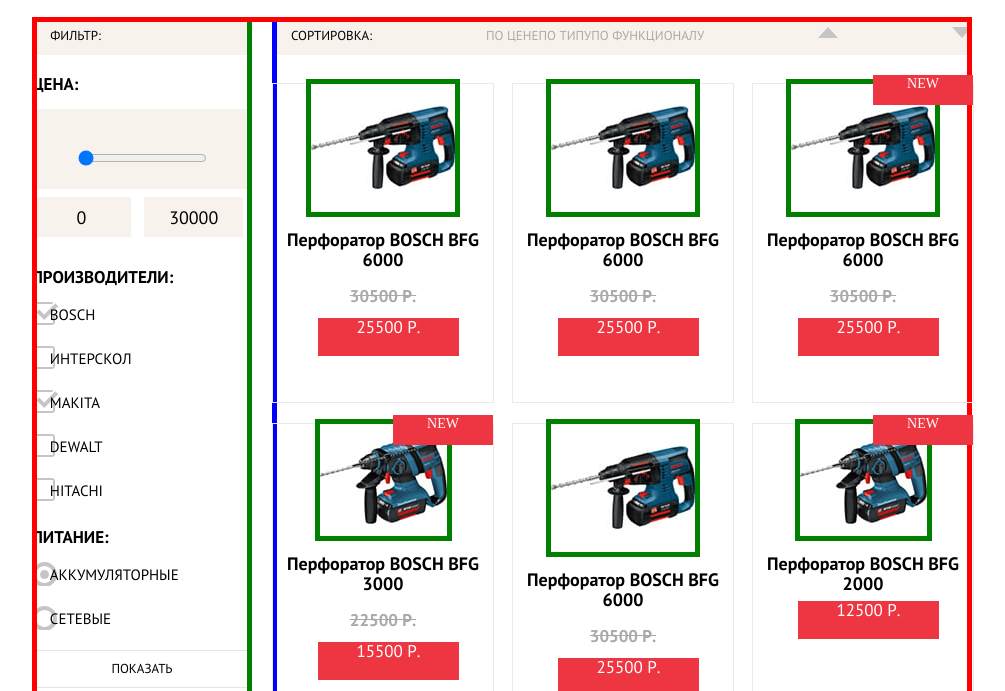
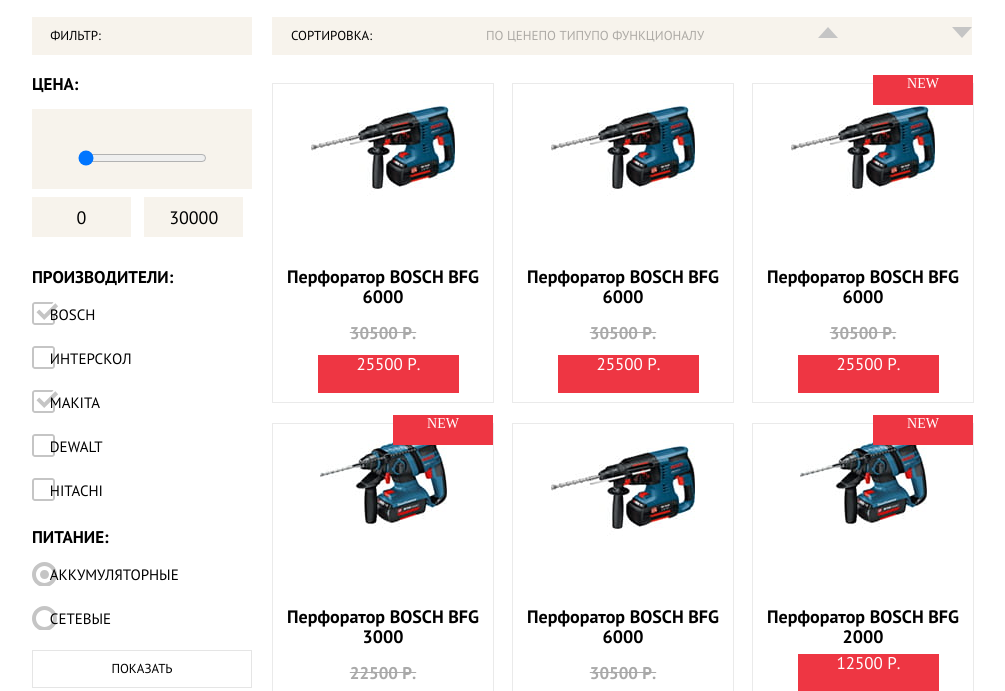
Before and after one commit to TanyaMozoleva/505199-technomart-31, a plain HTML site: page catalog.html in a window 1280 px wide. Shown: the part 509-1200 px from the top of the page, without its empty margins (138-1143 px from the left). Drawn offline with Linux system fonts and the light colour scheme; a web font is replaced by a local one.

Commit message:
Правки разметка (гриды)

```diff
--- a/css/style.css
+++ b/css/style.css
@@ -352,7 +352,6 @@ display: grid;
   grid-template-rows: 1fr 1fr 1fr;
   column-gap: 20px;
   row-gap: 20px;
-  outline: 5px solid  red;
   padding:0;
 }
 
@@ -871,22 +870,10 @@ display: grid;
 
 /*------------------------------Catalog-wrapper------------------------------*/
 .catalog-wpapper {
-  outline: 5px solid red;
-  outline-offset: -5px;
   display: grid;
   grid-template-columns: 220px 700px;
   column-gap: 20px;
   margin-bottom: 59px;
-}
-
-.catalog-filter-wrapper {
-  outline: 5px solid green;
-  outline-offset: -5px;
-}
-
-.catalog-content-wrapper {
-  outline: 5px solid blue;
-  outline-offset: -5px;
 }
 
 .catalog-content-wrapper .catalog-list {
@@ -922,8 +909,14 @@ display: grid;
   display: none;
 }
 
+.product-image-wrapper {
+  width: 185px;
+  height: 165px;
+  margin-right: auto;
+  margin-left: auto;
+}
+
 .product-img {
-  outline: 5px solid green;
   display: block;
   margin-left: auto;
   margin-right: auto;
@@ -931,10 +924,14 @@ display: grid;
 .product:hover .product-option {
   display: block;
   position: absolute;
+  left: 0;
+  top: 0;
+  background-color: var(--basic-white);
+  width: 100%;
 }
 
 .product:hover .product-img {
-  display: none;
+  /*display: none;*/
 }
 
 .products-title {
```
